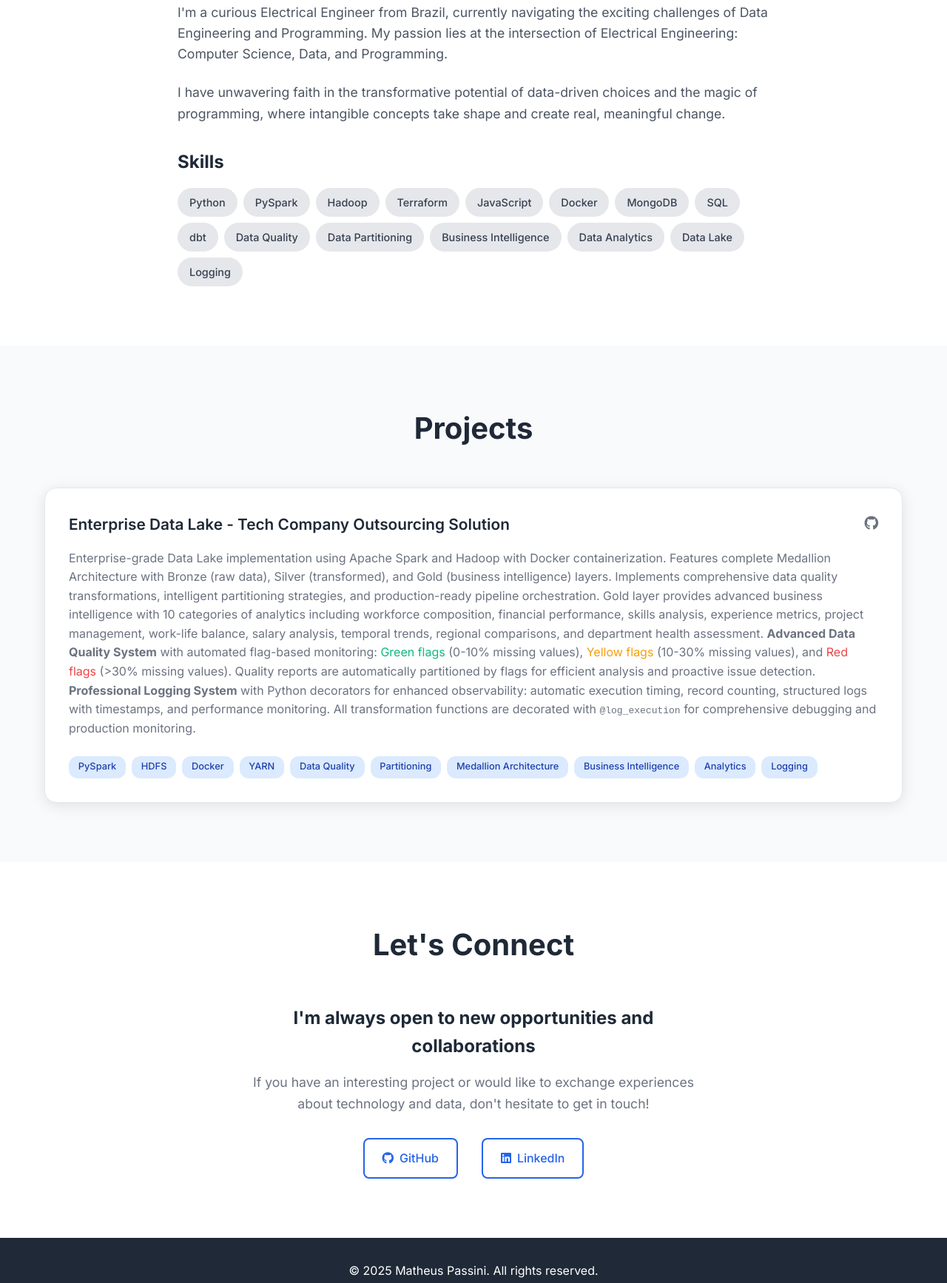
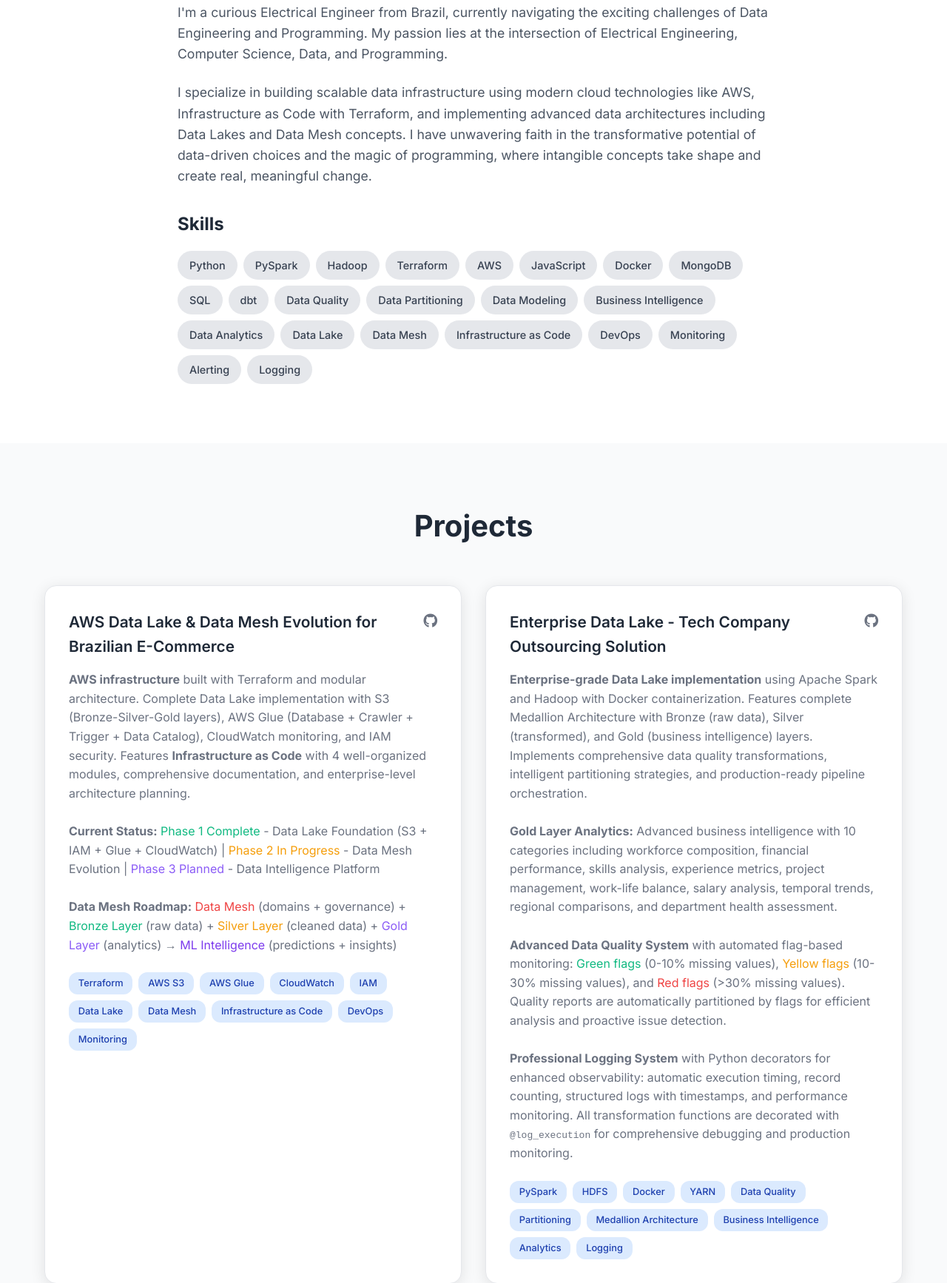
Before and after one commit to matheuspassini/website, a plain HTML site: page index.html in a window 1280 px wide. Shown: the part 989-2723 px from the top of the page at 74% size. Drawn offline with Linux system fonts and the light colour scheme.

Commit message:
feat: Add AWS Data Lake & Data Mesh project to portfolio
- Add comprehensive project card for sales-analytics project
- Include current status with phases and Data Mesh roadmap
- Update skills section with relevant technologies
- Improve text formatting and readability for both projects
- Add consistent line breaks and professional presentation
- Showcase infrastructure as code and cloud architecture expertise

```diff
--- a/index.html
+++ b/index.html
@@ -48,6 +48,7 @@
                     Data Engineer & Electrical Engineer passionate about technology and innovation
                 </p>
                 <p class="hero-description">
+                    Building scalable data infrastructure with AWS, Terraform, and modern data architectures.
                     Transforming data into valuable insights and creating solutions that make a difference
                 </p>
                 <div class="hero-buttons">
@@ -85,12 +86,14 @@
                 <div class="about-text">
                     <p>
                         I'm a curious Electrical Engineer from Brazil, currently navigating the exciting challenges
-                        of Data Engineering and Programming. My passion lies at the intersection of Electrical Engineering:
+                        of Data Engineering and Programming. My passion lies at the intersection of Electrical Engineering,
                         Computer Science, Data, and Programming.
                     </p>
                     <p>
-                        I have unwavering faith in the transformative potential of data-driven choices and the magic of
-                        programming, where intangible concepts take shape and create real, meaningful change.
+                        I specialize in building scalable data infrastructure using modern cloud technologies like AWS,
+                        Infrastructure as Code with Terraform, and implementing advanced data architectures including Data Lakes
+                        and Data Mesh concepts. I have unwavering faith in the transformative potential of data-driven choices
+                        and the magic of programming, where intangible concepts take shape and create real, meaningful change.
                     </p>
                     <div class="skills">
                         <h3>Skills</h3>
@@ -99,6 +102,7 @@
                             <span class="skill-tag">PySpark</span>
                             <span class="skill-tag">Hadoop</span>
                             <span class="skill-tag">Terraform</span>
+                            <span class="skill-tag">AWS</span>
                             <span class="skill-tag">JavaScript</span>
                             <span class="skill-tag">Docker</span>
                             <span class="skill-tag">MongoDB</span>
@@ -106,9 +110,15 @@
                             <span class="skill-tag">dbt</span>
                             <span class="skill-tag">Data Quality</span>
                             <span class="skill-tag">Data Partitioning</span>
+                            <span class="skill-tag">Data Modeling</span>
                             <span class="skill-tag">Business Intelligence</span>
                             <span class="skill-tag">Data Analytics</span>
                             <span class="skill-tag">Data Lake</span>
+                            <span class="skill-tag">Data Mesh</span>
+                            <span class="skill-tag">Infrastructure as Code</span>
+                            <span class="skill-tag">DevOps</span>
+                            <span class="skill-tag">Monitoring</span>
+                            <span class="skill-tag">Alerting</span>
                             <span class="skill-tag">Logging</span>
                         </div>
                     </div>
@@ -122,6 +132,48 @@
         <div class="container">
             <h2 class="section-title">Projects</h2>
             <div class="projects-grid">
+                <!-- AWS Data Lake & Data Mesh -->
+                <div class="project-card">
+                    <div class="project-header">
+                        <h3>AWS Data Lake & Data Mesh Evolution for Brazilian E-Commerce</h3>
+                        <div class="project-links">
+                            <a href="https://github.com/matheuspassini/sales-analytics" target="_blank">
+                                <i class="fab fa-github"></i>
+                            </a>
+                        </div>
+                    </div>
+                                            <p class="project-description">
+                        <strong>AWS infrastructure</strong> built with Terraform and modular architecture.
+                        Complete Data Lake implementation with S3 (Bronze-Silver-Gold layers), AWS Glue (Database + Crawler + Trigger + Data Catalog),
+                        CloudWatch monitoring, and IAM security. Features <strong>Infrastructure as Code</strong> with 4 well-organized modules,
+                        comprehensive documentation, and enterprise-level architecture planning.
+                        <br><br>
+                        <strong>Current Status:</strong>
+                        <span style="color: #10b981;">Phase 1 Complete</span> - Data Lake Foundation (S3 + IAM + Glue + CloudWatch) |
+                        <span style="color: #f59e0b;">Phase 2 In Progress</span> - Data Mesh Evolution |
+                        <span style="color: #8b5cf6;">Phase 3 Planned</span> - Data Intelligence Platform
+                        <br><br>
+                        <strong>Data Mesh Roadmap:</strong>
+                        <span style="color: #ef4444;">Data Mesh</span> (domains + governance) +
+                        <span style="color: #10b981;">Bronze Layer</span> (raw data) +
+                        <span style="color: #f59e0b;">Silver Layer</span> (cleaned data) +
+                        <span style="color: #8b5cf6;">Gold Layer</span> (analytics) →
+                        <span style="color: #7c3aed;">ML Intelligence</span> (predictions + insights)
+                    </p>
+                    <div class="project-tech">
+                        <span class="tech-tag">Terraform</span>
+                        <span class="tech-tag">AWS S3</span>
+                        <span class="tech-tag">AWS Glue</span>
+                        <span class="tech-tag">CloudWatch</span>
+                        <span class="tech-tag">IAM</span>
+                        <span class="tech-tag">Data Lake</span>
+                        <span class="tech-tag">Data Mesh</span>
+                        <span class="tech-tag">Infrastructure as Code</span>
+                        <span class="tech-tag">DevOps</span>
+                        <span class="tech-tag">Monitoring</span>
+                    </div>
+                </div>
+
                 <!-- Tech Company Big Data -->
                 <div class="project-card">
                     <div class="project-header">
@@ -133,17 +185,20 @@
                         </div>
                     </div>
                     <p class="project-description">
-                        Enterprise-grade Data Lake implementation using Apache Spark and Hadoop with Docker containerization.
+                        <strong>Enterprise-grade Data Lake implementation</strong> using Apache Spark and Hadoop with Docker containerization.
                         Features complete Medallion Architecture with Bronze (raw data), Silver (transformed), and Gold (business intelligence) layers.
                         Implements comprehensive data quality transformations, intelligent partitioning strategies, and production-ready pipeline orchestration.
-                        Gold layer provides advanced business intelligence with 10 categories of analytics including workforce composition,
+                        <br><br>
+                        <strong>Gold Layer Analytics:</strong> Advanced business intelligence with 10 categories including workforce composition,
                         financial performance, skills analysis, experience metrics, project management, work-life balance, salary analysis,
                         temporal trends, regional comparisons, and department health assessment.
+                        <br><br>
                         <strong>Advanced Data Quality System</strong> with automated flag-based monitoring:
                         <span style="color: #10b981;">Green flags</span> (0-10% missing values),
                         <span style="color: #f59e0b;">Yellow flags</span> (10-30% missing values), and
                         <span style="color: #ef4444;">Red flags</span> (>30% missing values).
                         Quality reports are automatically partitioned by flags for efficient analysis and proactive issue detection.
+                        <br><br>
                         <strong>Professional Logging System</strong> with Python decorators for enhanced observability:
                         automatic execution timing, record counting, structured logs with timestamps, and performance monitoring.
                         All transformation functions are decorated with <code>@log_execution</code> for comprehensive debugging and production monitoring.
```
